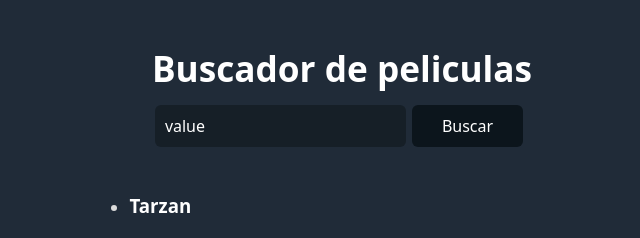
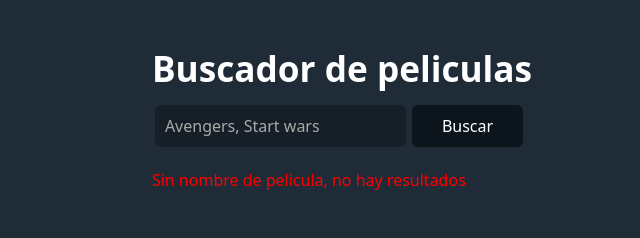
Before and after one commit to angels36b/Buscador-Pelicula, a React (Vite) app: page / in a window 1280 px wide. Shown: the top 238 px of the page, without its empty margins (298-938 px from the left). Built offline with nearby package versions, Linux system fonts and the light colour scheme.

Commit message:
validacion del formulario

```diff
--- a/src/App.jsx
+++ b/src/App.jsx
@@ -2,12 +2,13 @@
 import { useState } from 'react'
 import { useMovies } from './hook/useMovies'
 import { Movies } from './components/Movies.jsx'
+import { useEffect } from 'react'
 
 function App() {
 
 const { movies } = useMovies()
 const [query, setQuery] = useState('')
-
+const [error, setError] = useState('')
 
 const handleSubmit = (event) => {
   event.preventDefault()
@@ -18,6 +19,24 @@
   setQuery(event.target.value)
 }
 
+useEffect(()=> {
+  if(query === ''){
+    setError('Sin nombre de pelicula, no hay resultados')
+    return
+  }
+  if (query.match(/\d+$/)){
+    setError('No se puede buscar la pelicula con un numero')
+    return
+  }
+
+  if(query.length < 3){
+    setError('La busqueda debe tener al menos 3 caracteres')
+    return
+  }
+  setError (null)
+}, [query])
+
+
 // const hasMovies = movies?.length > 0
 // receives and decides the transformation of the data of the API.
 
@@ -26,9 +45,10 @@
       <header>
         <h1> Buscador de peliculas</h1>
         <form className='form' onSubmit={handleSubmit}>
-          <input onChange={handleChange} value='value' name='query' placeholder='Avengers, Start wars' />
+          <input onChange={handleChange} value={query} name='query' placeholder='Avengers, Start wars' />
           <button type='submit'>Buscar</button>
         </form>
+        {error && <p style={{color: 'red'}}> {error} </p>}
       </header>
 
       <main>
```
